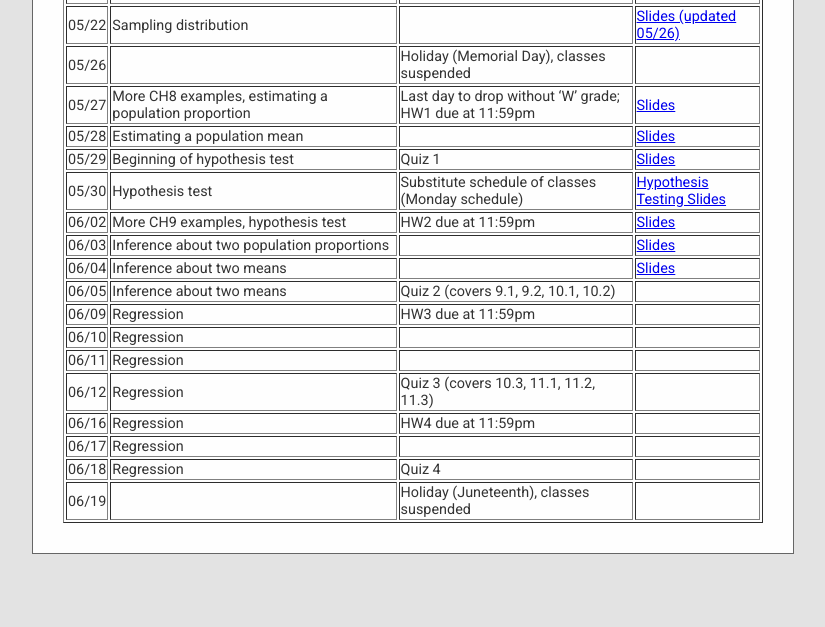
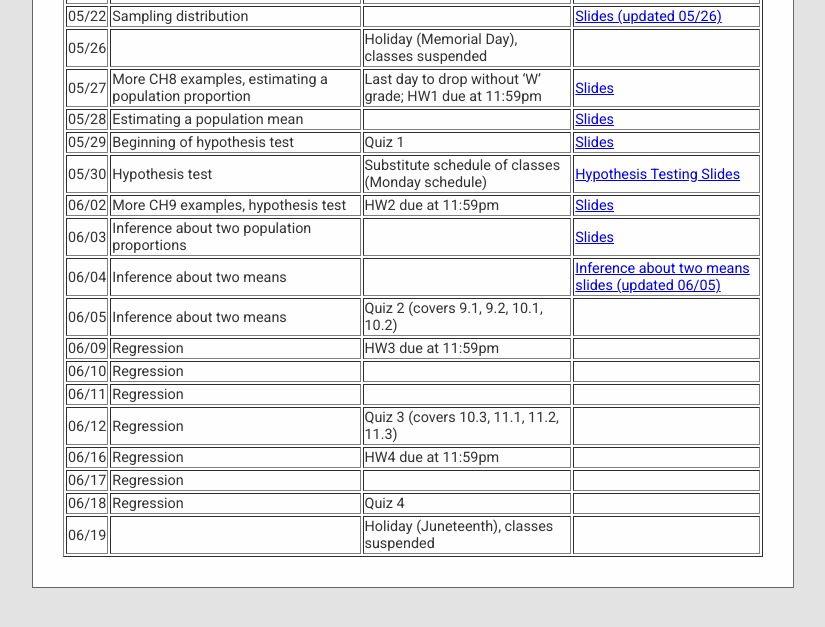
Before and after one commit to cesail/cesail.github.io, a Jekyll site: the page built from courses/25s1ma116/index.html, in a window 1280 px wide and 900 px high, scrolled down 566 px. Shown: the top 627 px of the window, without its empty margins (227-1052 px from the left). Built offline with Jekyll 4.4.1, drawn with Linux system fonts in a browser that asks for light colours; some web fonts are replaced; a script that is not in the unit is left out.

Commit message:
Update index.html

```diff
--- a/courses/25s1ma116/index.html
+++ b/courses/25s1ma116/index.html
@@ -155,7 +155,7 @@
   <tr><td> 06/04 </td>
      <td> Inference about two means </td>
      <td> </td>
-    <td> <a href="0604.pdf"> Slides </a> </td>
+    <td> <a href="0604.pdf"> Inference about two means slides (updated 06/05)</a> </td>
   </tr>
 
   <tr><td> 06/05 </td>
```
